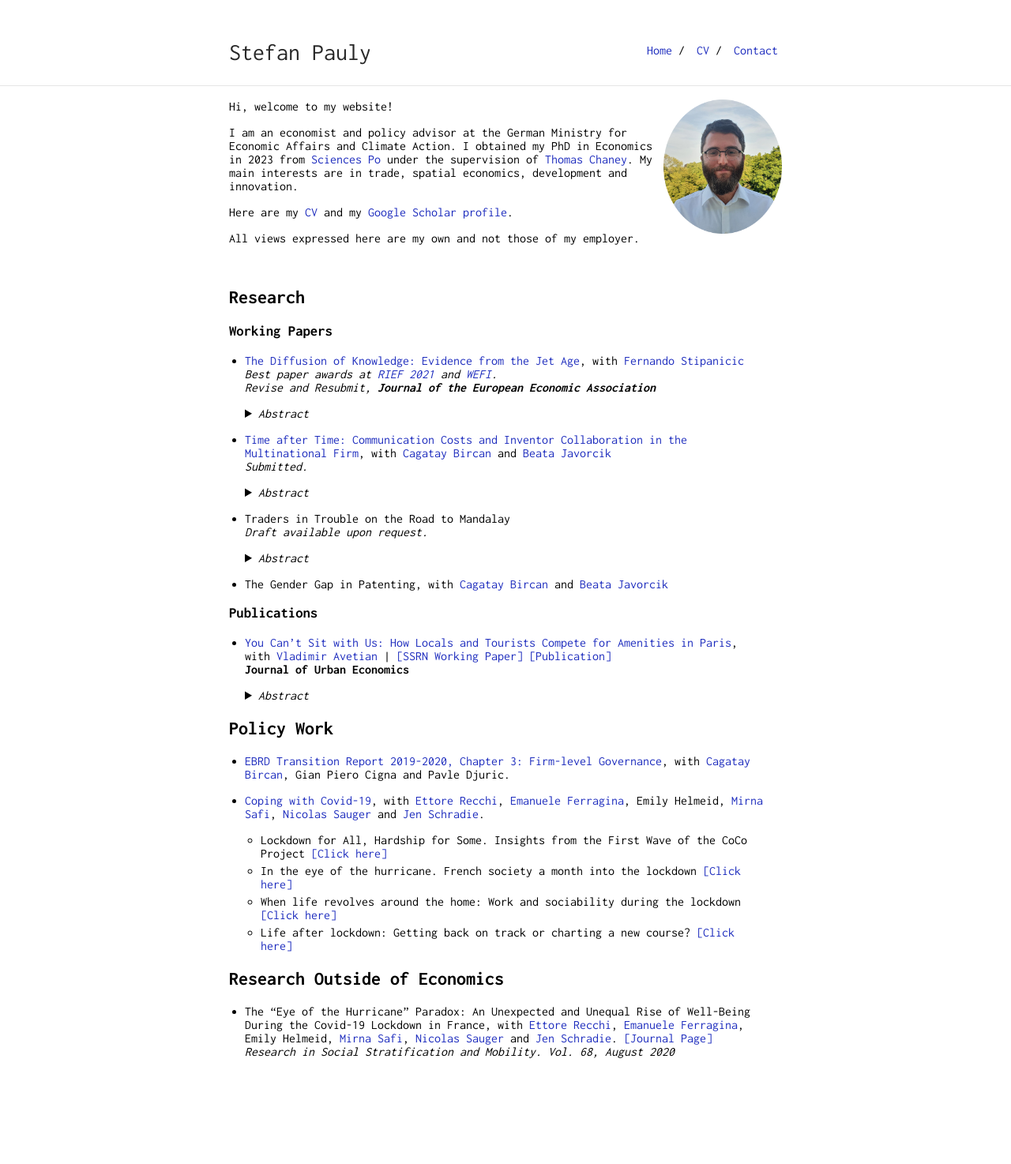
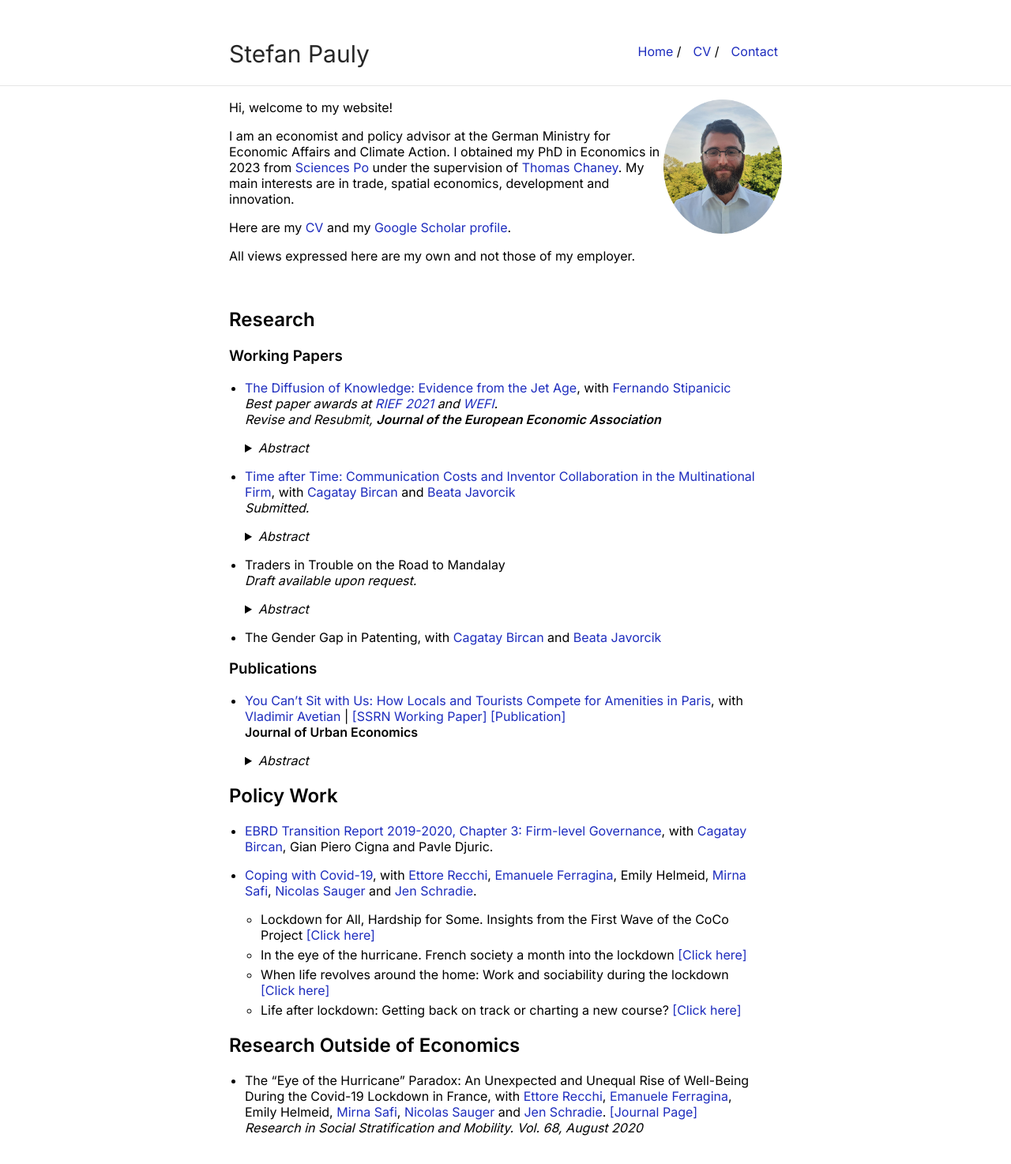
Before and after one commit to paustefa/paustefa.github.io, a Jekyll site: the page built from index.md, in a window 1280 px wide. Shown: the whole page at 79% size. Built offline with Jekyll 4.4.1, drawn with Linux system fonts in a browser that asks for light colours; before the commit the page ends 1373 px from its top, so only the background shows below that.

Commit message:
Update main.scss

```diff
--- a/css/main.scss
+++ b/css/main.scss
@@ -1,3 +1,7 @@
 ---
 ---
 @import "style";
+
+body {
+  font-family: "Inter", -apple-system, BlinkMacSystemFont, "Segoe UI", Roboto, sans-serif;
+}
```
